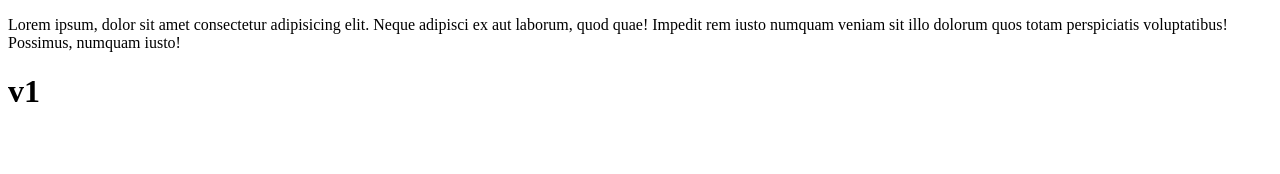
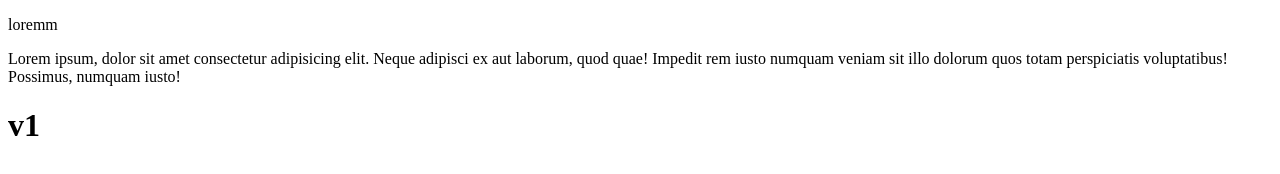
Before and after one commit to Jafarhussain140/gittt, a plain HTML site: page index.html in a window 1280 px wide. Drawn offline with Linux system fonts and the light colour scheme.

Commit message:
Add placeholder paragraph to index.html

```diff
--- a/index.html
+++ b/index.html
@@ -4,6 +4,7 @@
     <meta charset="UTF-8">
     <meta name="viewport" content="width=device-width, initial-scale=1.0">
     <title>Document</title>
+    <p>loremm  </p>
     <p>Lorem ipsum, dolor sit amet consectetur adipisicing elit. Neque adipisci ex aut laborum, quod quae! Impedit rem iusto numquam veniam sit illo dolorum quos totam perspiciatis voluptatibus! Possimus, numquam iusto!</p>
 </head>
 <body>
```
